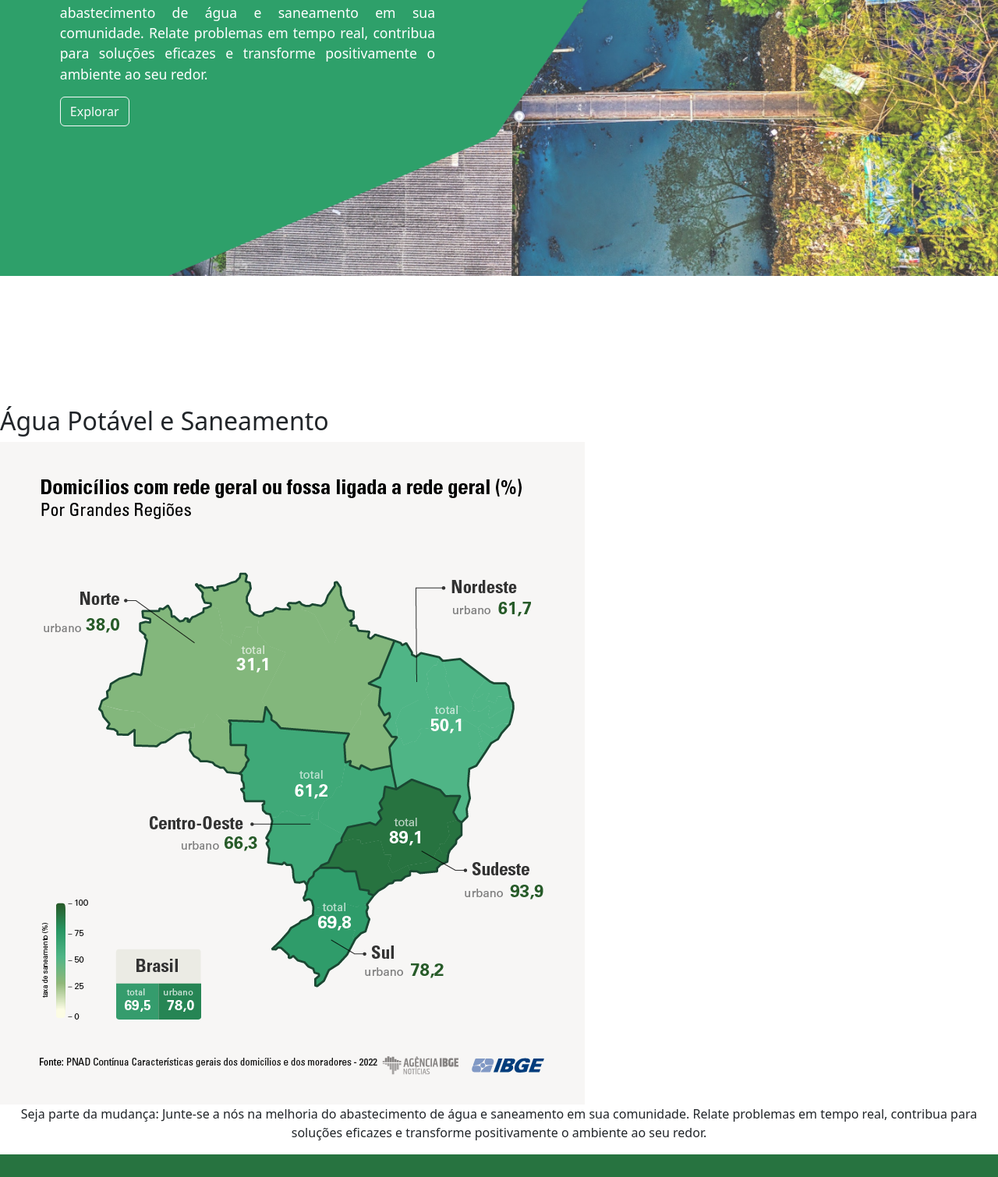
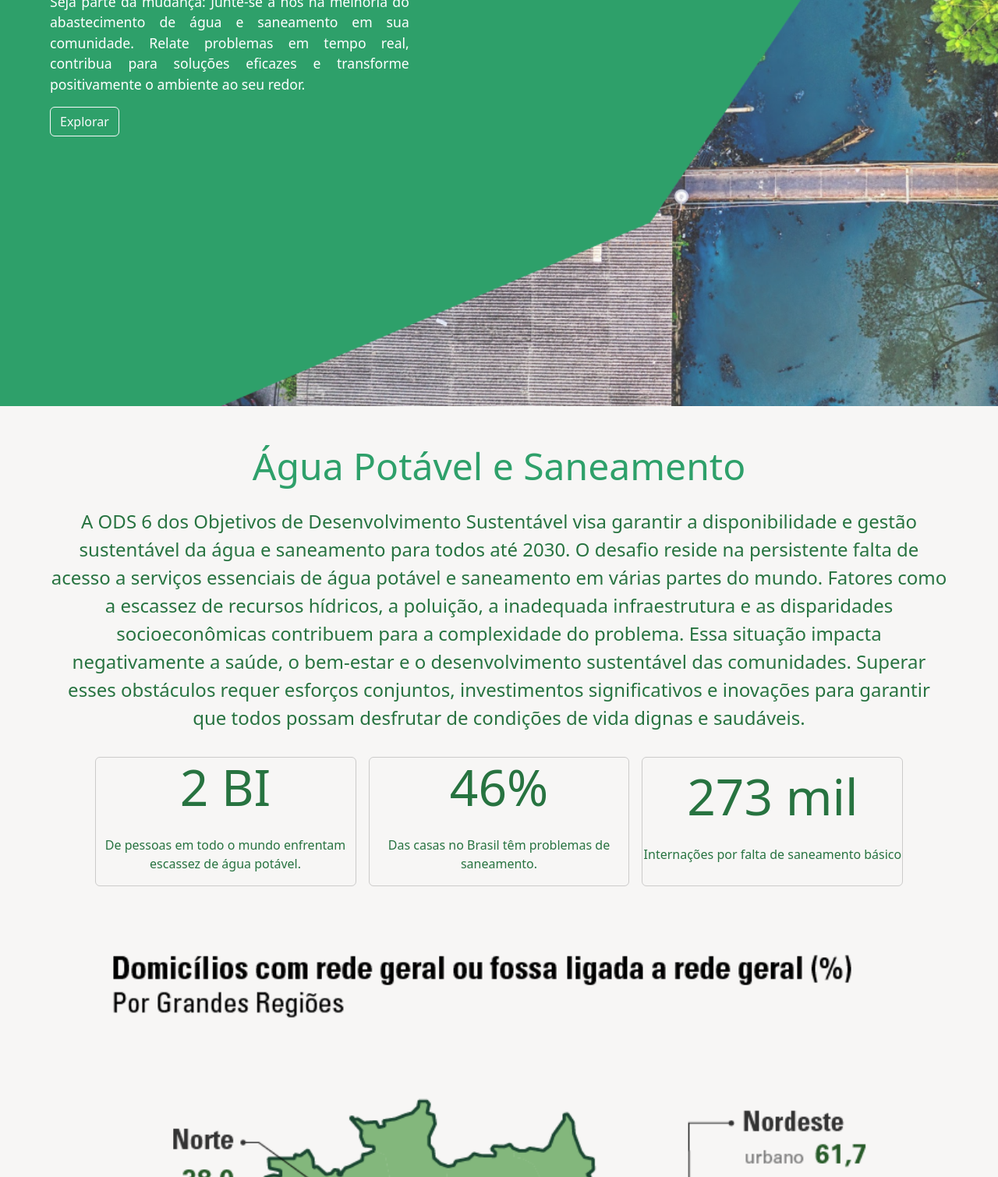
Before and after one commit to wesleysousaa/vs13-front-01-html-css-task-07, a plain HTML site: page index.html in a window 1280 px wide. Shown: the part 253-1763 px from the top of the page at 78% size. Drawn offline with nearby package versions, Linux system fonts and the light colour scheme.

Commit message:
refactor: responsivity

```diff
--- a/index.html
+++ b/index.html
@@ -29,14 +29,13 @@
   <body>
     <header>
       <nav class="navbar custom-nav">
-        <div class="container-fluid">
+        <div class="menu">
           <a class="navbar-brand custom-logo" href="#">NOTIFICA</a>
-
           <nav class="custom-navbar" id="nav-light">
-            <a href="#introduction" class="btn btn-outline-light">Introdução</a>
-            <a href="#about" class="btn btn-outline-light">Sobre a ODS 6</a>
-            <a href="#features" class="btn btn-outline-light">Funcionalidades</a>
-            <a href="#" class="btn btn-outline-light active">Acessar</a>
+            <a href="#introduction" class="btn">Introdução</a>
+            <a href="#about" class="btn">Sobre a ODS 6</a>
+            <a href="#features" class="btn">Funcionalidades</a>
+            <a href="#" class="btn btn-outline-light">Acessar</a>
           </nav>
 
           <button
@@ -104,37 +103,67 @@
 
     <main>
       <section id="introduction" class="introduction">
+        <div class="description">
           <h1>Relate, Contribua, Transforme.</h1>
           <p>
-          Seja parte da mudança: Junte-se a nós na melhoria do abastecimento de
-          água e saneamento em sua comunidade. Relate problemas em tempo real,
-          contribua para soluções eficazes e transforme positivamente o ambiente
-          ao seu redor.
+            Seja parte da mudança: Junte-se a nós na melhoria do abastecimento
+            de água e saneamento em sua comunidade. Relate problemas em tempo
+            real, contribua para soluções eficazes e transforme positivamente o
+            ambiente ao seu redor.
           </p>
           <a type="button" href="#about" class="btn btn-outline-light"
             >Explorar</a
           >
+        </div>
       </section>
       <section id="about" class="about">
+        <div class="description">
           <h2>Água Potável e Saneamento</h2>
+          <p>
+            A ODS 6 dos Objetivos de Desenvolvimento Sustentável visa garantir a
+            disponibilidade e gestão sustentável da água e saneamento para todos
+            até 2030. O desafio reside na persistente falta de acesso a serviços
+            essenciais de água potável e saneamento em várias partes do mundo.
+            Fatores como a escassez de recursos hídricos, a poluição, a
+            inadequada infraestrutura e as disparidades socioeconômicas
+            contribuem para a complexidade do problema. Essa situação impacta
+            negativamente a saúde, o bem-estar e o desenvolvimento sustentável
+            das comunidades. Superar esses obstáculos requer esforços conjuntos,
+            investimentos significativos e inovações para garantir que todos
+            possam desfrutar de condições de vida dignas e saudáveis.
+          </p>
+
+          <div class="statistics">
+            <div class="card custom-card">
+              <h2>2 BI</h2>
+              <p>
+                De pessoas em todo o mundo enfrentam escassez de água potável.
+              </p>
+            </div>
+            <div class="card custom-card">
+              <h2>46%</h2>
+              <p>Das casas no Brasil têm problemas de saneamento.</p>
+            </div>
+            <div class="card custom-card">
+              <h2>273 mil</h2>
+              <p>Internações por falta de saneamento básico</p>
+            </div>
+          </div>
+        </div>
         <img
           src="./assets/map.png"
           alt="Mapa de domícilios com rede geral ou fossa ligada a rede %"
         />
-        <p>
-          Seja parte da mudança: Junte-se a nós na melhoria do abastecimento de
-          água e saneamento em sua comunidade. Relate problemas em tempo real,
-          contribua para soluções eficazes e transforme positivamente o ambiente
-          ao seu redor.
-        </p>
       </section>
       <section id="features" class="features">
+        <div class="features-container">
           <div class="card custom-card border-0">
             <img src="./assets/dash.png" alt="Icone de dashboard" />
             <h2>Relatórios</h2>
             <p>
-            "Sistema BI especializado em denúncias do ODS 6, oferecendo análises
-            precisas para garantir a gestão sustentável de água e saneamento."
+              "Sistema BI especializado em denúncias do ODS 6, oferecendo
+              análises precisas para garantir a gestão sustentável de água e
+              saneamento."
             </p>
           </div>
           <div class="card custom-card border-0">
@@ -157,6 +186,7 @@
               meio ambiente.”
             </p>
           </div>
+        </div>
       </section>
     </main>
     <footer>© Todos os direitos reservados.</footer>
--- a/styles/global.css
+++ b/styles/global.css
@@ -13,7 +13,7 @@
 }
 
 body {
-  background-color: var(--background);
+  width: 100vw;
   overflow-x: hidden;
 }
 
@@ -21,13 +21,25 @@ body {
   display: none;
 }
 
-.custom-navbar {
+.custom-nav {
+  display: flex;
+  flex-direction: column;
+}
+
+.menu {
   display: flex;
   gap: 10px;
+  width: 90%;
+  justify-content: space-between;
+  align-items: center;
 }
 
 .custom-nav {
   background-color: var(--primary);
+}
+
+.custom-nav a {
+  color: var(--white-text);
 }
 
 .custom-nav .custom-logo {
--- a/styles/index.css
+++ b/styles/index.css
@@ -1,14 +1,27 @@
+main {
+  display: flex;
+  flex-direction: column;
+  justify-content: center;
+  align-items: center;
+}
+
 .introduction {
+  display: flex;
   background-image: url("../assets/presentation-desktop.png");
-  background-size: contain;
-  background-repeat: no-repeat;
+  background-size: cover;
   height: 700px;
+  width: 100vw;
   color: var(--white-text);
-  padding: 4% 0 0 6%;
+  justify-content: center;
 }
 
 .introduction h1 {
   font-size: 3rem;
+}
+
+.introduction .description {
+  padding-top: 4rem;
+  width: 90%;
 }
 
 .introduction p {
@@ -16,16 +29,93 @@
   font-size: 1.2rem;
 }
 
-.introduction h1, .introduction p {
+main {
+  background-color: var(--background);
+}
+
+.introduction h1,
+.introduction p {
   width: 40%;
+}
+
+.about {
+  display: flex;
+  flex-direction: row-reverse;
+  width: 90%;
+  padding: 3rem 0;
+}
+
+.about .description {
+  display: flex;
+  flex-direction: column;
+  align-items: flex-end;
+}
+
+.about .description h2 {
+  font-size: 3rem;
+}
+
+.about .description h2 {
+  text-align: right;
+  color: var(--primary);
+}
+
+.about .description p {
+  padding: 1rem 0;
+  text-align: right;
+  width: 80%;
+  color: var(--secondary);
+  font-size: 1.5rem;
+}
+
+.about .description .statistics {
+  display: flex;
+  width: 90%;
+  justify-content: flex-end;
+  gap: 1rem;
+  flex-wrap: wrap;
+}
+
+.about .description .statistics p {
+  margin: 0 1rem;
+}
+
+.statistics .custom-card {
+  display: flex;
+  width: 30%;
+  flex: 1;
+  justify-content: center;
+  align-items: center;
+  border: 1;
+  background-color: transparent;
+}
+
+.statistics .custom-card h2 {
+  color: var(--secondary);
+  font-size: 4rem;
+  text-align: center;
+}
+
+.statistics .custom-card p {
+  color: var(--secondary);
+  font-size: 1rem;
+  width: 90%;
+  text-align: center;
 }
 
 .features {
   background-color: var(--secondary);
   display: flex;
+  width: 100%;
   align-items: center;
-  padding-top: 1rem;
+  justify-content: center;
+  padding: 3rem 0;
   gap: 20px;
+}
+
+.features .features-container {
+  display: flex;
+  width: 90%;
 }
 
 .features .custom-card {
@@ -47,6 +137,23 @@ p {
   width: 150px;
 }
 
+@media (max-width: 1600px) {
+  .about {
+    flex-direction: column;
+    text-align: center;
+  }
+
+  .about .description p {
+    text-align: center;
+  }
+
+  .about .description {
+    display: flex;
+    align-items: center;
+    margin-bottom: 1rem;
+  }
+}
+
 @media (max-width: 1400px) {
   .introduction h1 {
     font-size: 2.5rem;
@@ -55,31 +162,19 @@ p {
   .introduction p {
     font-size: 1.1rem;
   }
+
+  .about .description p {
+    width: 100%;
+  }
 }
 
 @media (max-width: 1100px) {
-  .introduction {
-    padding: 2% 0 0 4%;
-  }
-
-  .introduction h1 {
-    font-size: 2.2rem;
-  }
-
-  .introduction p {
-    font-size: 1rem;
+  .about .description {
+    text-align: center;
   }
 }
 
 @media (max-width: 840px) {
-  .introduction {
-    padding: 0 0 0 3%;
-  }
-
-  .introduction h1 {
-    font-size: 1.8rem;
-  }
-
   .introduction p {
     font-size: 1rem;
     width: 45%;
@@ -104,7 +199,7 @@ p {
 
 @media (max-width: 750px) {
   .introduction h1 {
-    font-size: 1.5rem;
+    width: 80%;
   }
 
   .introduction p {
@@ -119,20 +214,24 @@ p {
   .custom-navbar a {
     font-size: 0.75rem;
   }
+
+  .about .description h2 {
+    text-align: center;
+  }
 }
 
 @media (max-width: 610px) {
   .introduction {
     background-image: url("../assets/presentation-mobile.png");
-    background-size: cover;
-    height: 600px;
-    color: var(--white-text);
-    padding-top: 2rem;
     text-align: center;
+    padding: 0;
+  }
+
+  .introduction .description {
     display: flex;
     flex-direction: column;
     align-items: center;
-    padding: 0;
+    text-align: center;
   }
 
   .introduction p {
@@ -140,7 +239,9 @@ p {
     font-size: 1rem;
   }
 
-  .introduction h1, .introduction p, p {
+  .introduction h1,
+  .introduction p,
+  p {
     width: 90%;
   }
 
@@ -148,7 +249,12 @@ p {
     margin-top: 2rem;
   }
 
-  .about h2 {
+  .about .description .statistics p,
+  h2 {
+    padding: 0.5rem 0;
+  }
+
+  .about .description h2 {
     padding: 2rem 0;
   }
 
@@ -163,19 +269,25 @@ p {
     align-items: center;
   }
 
-  .about h2 {
-    color: var(--primary);
-    width: 100%;
-    text-align: center;
+  .about .description .statistics {
+    flex-direction: column;
   }
 
-  .about p {
+  .about .description .statistics .custom-card {
+    width: 100%;
+    flex-direction: row;
+    gap: 1rem;
+  }
+
+  .about .description p {
     padding: 1rem;
     text-align: justify;
     color: var(--secondary);
   }
 
-  .features {
+  .features .features-container {
+    justify-content: center;
+    align-items: center;
     flex-direction: column;
   }
 
```
Lines whose indentation alone changed are shown as unchanged.
